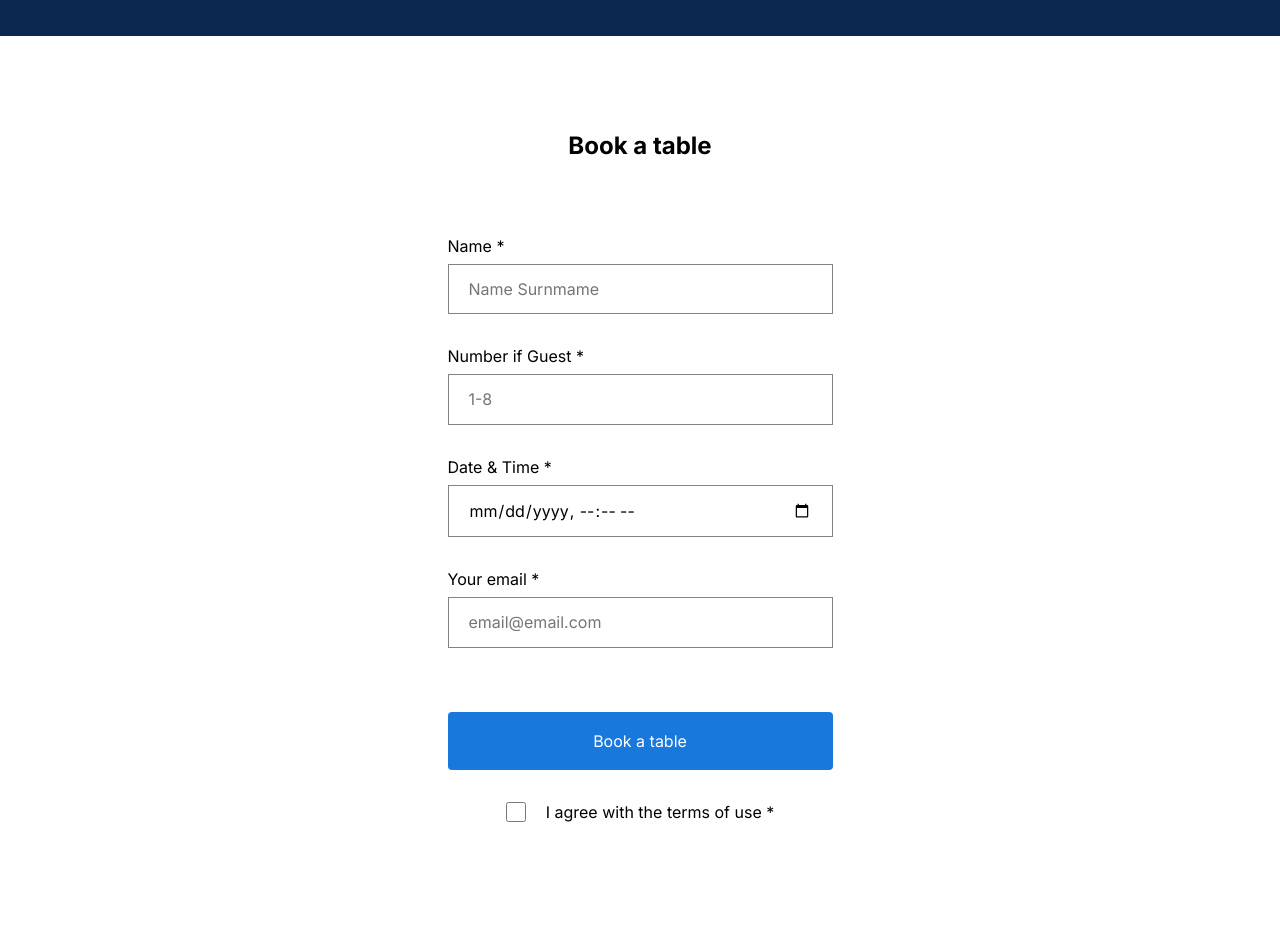
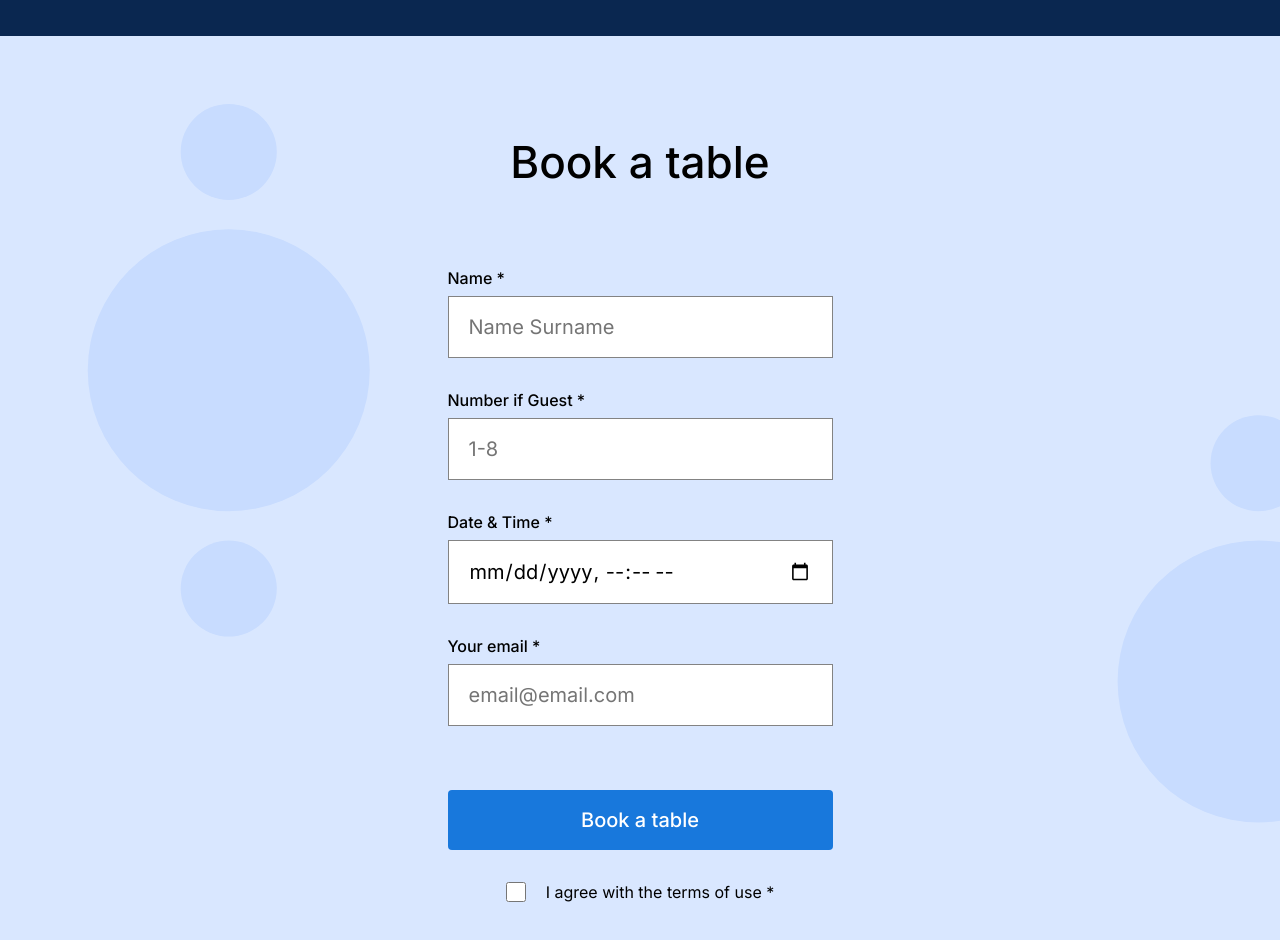
Before and after one commit to Adam00193/se_project_coffeeshop, a plain HTML site: page index.html in a window 1280 px wide. Shown: the part 1700-2640 px from the top of the page. Drawn offline with Linux system fonts and the light colour scheme.

Commit message:
completed css styling for reservations section and validated files

```diff
--- a/index.html
+++ b/index.html
@@ -123,7 +123,7 @@
                   type="text"
                   id="name-input"
                   class="form__input"
-                  placeholder="Name Surnmame"
+                  placeholder="Name Surname"
                   required
                 />
               </label>
@@ -142,7 +142,7 @@
               <label for="datetime-input" class="form__label">
                 Date & Time *
                 <input
-                  id="datetme-input"
+                  id="datetime-input"
                   type="datetime-local"
                   class="form__input"
                   required
@@ -160,8 +160,13 @@
               </label>
             </fieldset>
             <button class="form__button">Book a table</button>
-            <label for="" class="form__label form__label_type_checkbox">
-              <input type="checkbox" class="form__checkbox" required />
+            <label for="checkbox" class="form__label form__label_type_checkbox">
+              <input
+                id="checkbox"
+                type="checkbox"
+                class="form__checkbox"
+                required
+              />
               I agree with the terms of use *
             </label>
           </form>
--- a/pages/index.css
+++ b/pages/index.css
@@ -150,12 +150,19 @@
 }
 
 .reservation {
+  background-color: #d9e7ff;
+  background-image: url(../images/background_reservation.svg);
+  background-repeat: no-repeat;
+  background-size: cover;
   padding: 100px 0 120px;
 }
 
 .reservation__title {
   margin: 0 0 80px;
   text-align: center;
+  font-weight: 500;
+  font-size: 44px;
+  line-height: 52px;
 }
 
 .reservation__form {
@@ -170,6 +177,9 @@
   margin: 0;
   padding: 0;
   border: none;
+  font-weight: 500;
+  font-size: 16px;
+  line-height: 20px;
 }
 
 .form__input {
@@ -179,6 +189,8 @@
   border: 1px solid #838383;
   padding: 15px 20px;
   margin: 8px 0 32px;
+  font-size: 20px;
+  line-height: 30px;
 }
 
 .form__button {
@@ -189,6 +201,9 @@
   border-radius: 4px;
   background-color: #1878dc;
   color: #fff;
+  font-weight: 500;
+  font-size: 20px;
+  line-height: 20px;
 }
 
 .form__checkbox {
```
